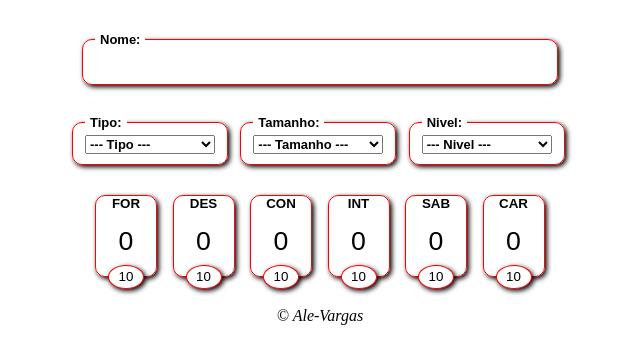
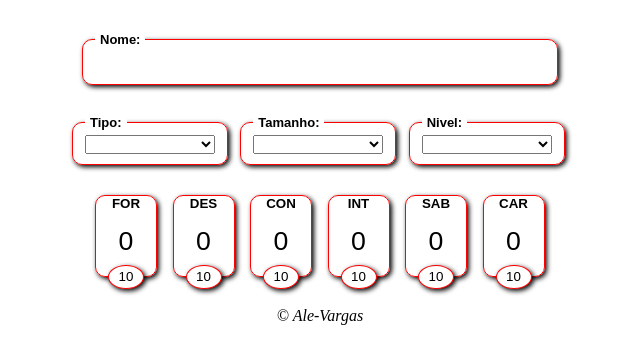
Before and after one commit to ale-vargas/Ficha-RPG, a plain HTML site: page index.html in a window 1280 px wide. Shown: the part 98-462 px from the top of the page, without its empty margins (320-960 px from the left). Drawn offline with Linux system fonts and the light colour scheme.

Commit message:
update style

```diff
--- a/index.html
+++ b/index.html
@@ -22,7 +22,7 @@
         <fieldset class="caract-criatura">
             <legend>Tipo:</legend>
             <select name="tipo-criatura" id="tipo-criatura" class="select-criatura">
-                <option value="">--- Tipo ---</option>
+                <option value=""></option>
                 <option value="animal">Animal</option>
                 <option value="constructo">Constructo</option>
                 <option value="espirito">Espírito</option>
@@ -34,7 +34,7 @@
         <fieldset class="caract-criatura">
             <legend>Tamanho:</legend>
             <select name="tamanho-criatura" id="tamanho-criatura" class="select-criatura">
-            <option value="">--- Tamanho ---</option>
+            <option value=""></option>
             <option value="pequeno">Pequeno</option>
             <option value="medio">Médio</option>
             <option value="grande">Grande</option>
@@ -45,7 +45,7 @@
         <fieldset class="caract-criatura">
             <legend>Nivel:</legend>
             <select name="nivel-criatura" id="nivel-criatura" class="select-criatura">
-            <option value="">--- Nivel ---</option>
+            <option value=""></option>
             <option value="1">1</option>
             <option value="2">2</option>
             <option value="3">3</option>
@@ -66,7 +66,6 @@
             <option value="18">18</option>
             <option value="19">19</option>
             <option value="20">20</option>
-
             </select>
         </fieldset>
     </div>
```
